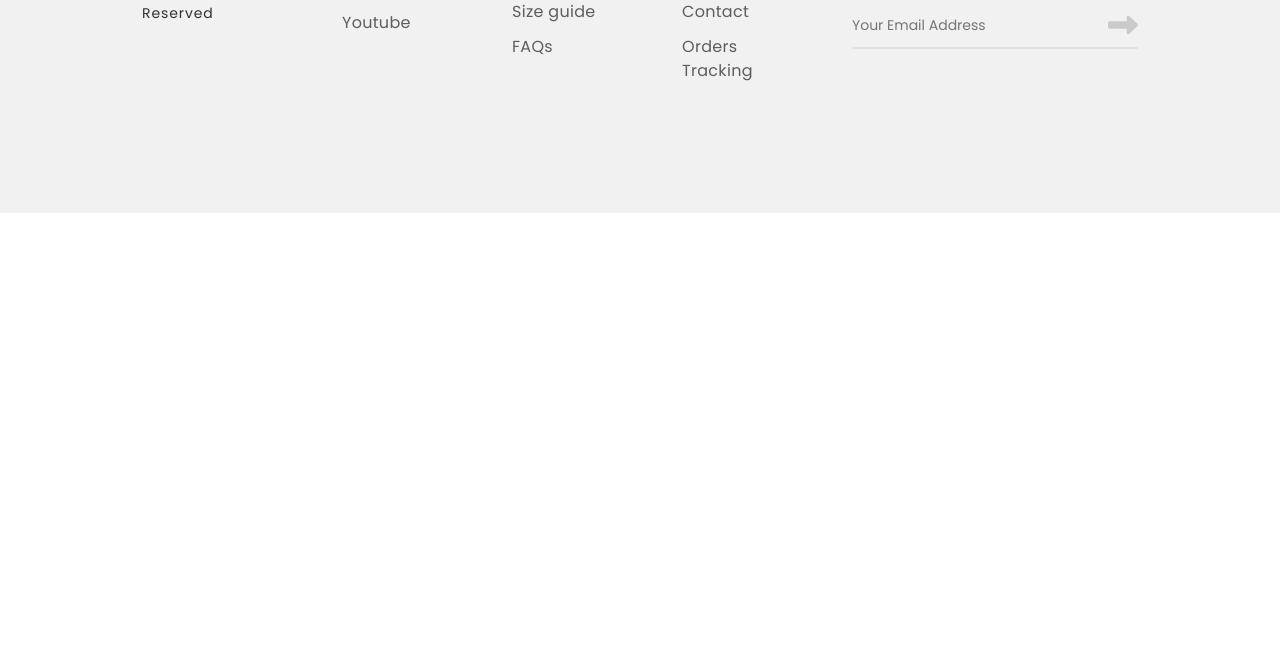
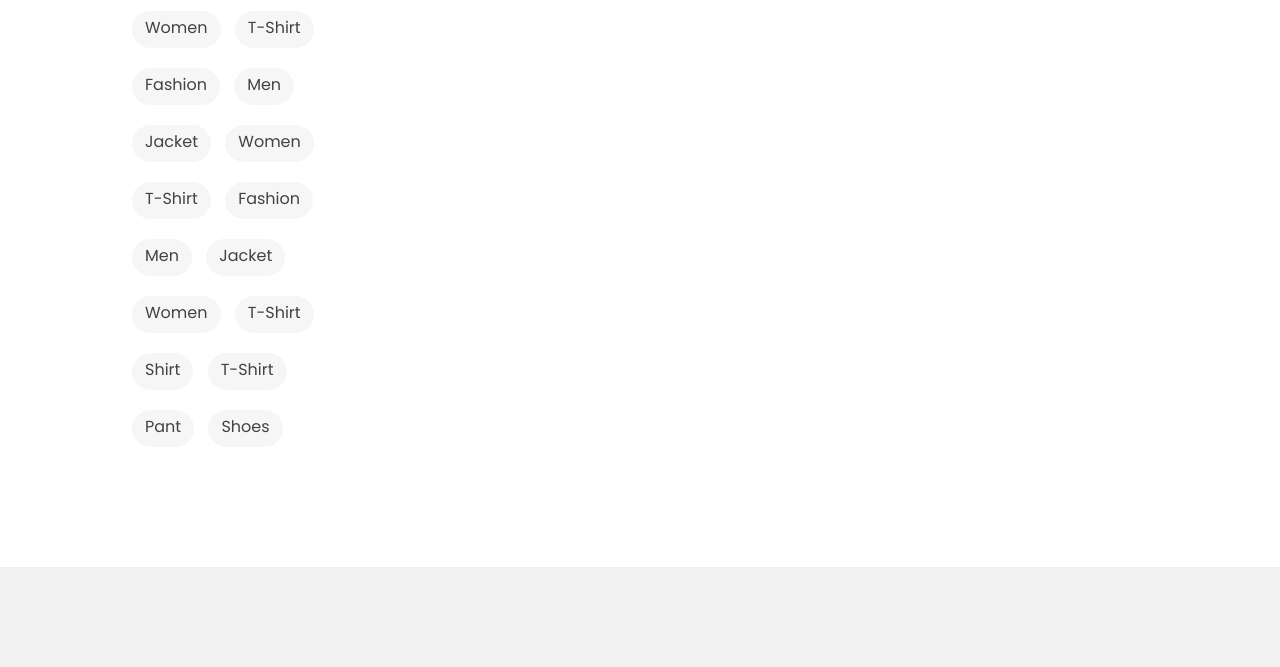
Before and after one commit to gm-nayeem/E-Commerce-Website, a website: page shop.html in a window 1280 px wide. Shown: the part 1890-2557 px from the top of the page. Before the commit the page ends 2103 px from the top, so only its background shows below. Drawn offline with nearby package versions, Linux system fonts and the light colour scheme; files whose address does not match are found by name.

Commit message:
add tags

```diff
--- a/scss/_shop.scss
+++ b/scss/_shop.scss
@@ -90,5 +90,37 @@
                 }
             }
         }
+
+        .sidebar-widget-tags {
+            margin-top: 30px;
+
+            ul {
+                margin: 0;
+                padding: 0;
+                list-style: outside none none;
+
+                li {
+                    display: inline-block;
+                    margin: 0 10px 20px 0;
+
+                    button {
+                        line-height: 1;
+                        display: inline-block;
+                        padding: 9px 13px 12px;
+                        text-transform: capitalize;
+                        color: #424242;
+                        border: none;
+                        border-radius: 50px;
+                        background: none;
+                        background-color: #f6f6f6;
+
+                        &:hover {
+                            color: #fff;
+                            background-color: #a749FF;
+                        }
+                    }
+                }
+            }
+        }
     }
 }
--- a/shop.html
+++ b/shop.html
@@ -190,7 +190,7 @@
         <!-- Sidebar Starts -->
         <div class="container">
             <div class="row">
-                <div class="col-lg-3 order-lg-1">
+                <div class="col-lg-3 col-md-4 order-lg-1">
                     <div class="sidebar-style">
                         <!-- search widget -->
                         <div class="sidebar-widget">
@@ -400,6 +400,87 @@
                             </div>
                         </div>
 
+                        <!-- tag widget -->
+                        <div class="sidebar-widget">
+                            <h4 class="pro-sidebar-title">Tags</h4>
+                            <div class="sidebar-widget-tags">
+                                <ul>
+                                    <li>
+                                        <button>fashion</button>
+                                    </li>
+                                    <li>
+                                        <button>men</button>
+                                    </li>
+                                    <li>
+                                        <button>jacket</button>
+                                    </li>
+                                    <li>
+                                        <button>women</button>
+                                    </li>
+                                    <li>
+                                        <button>shirt</button>
+                                    </li>
+                                    <li>
+                                        <button>t-shirt</button>
+                                    </li>
+                                    <li>
+                                        <button>pant</button>
+                                    </li>
+                                    <li>
+                                        <button>Shoes</button>
+                                    </li>
+                                    <li>
+                                        <button>women</button>
+                                    </li>
+                                    <li>
+                                        <button>t-shirt</button>
+                                    </li>
+                                    <li>
+                                        <button>fashion</button>
+                                    </li>
+                                    <li>
+                                        <button>men</button>
+                                    </li>
+                                    <li>
+                                        <button>jacket</button>
+                                    </li>
+                                    <li>
+                                        <button>women</button>
+                                    </li>
+                                    <li>
+                                        <button>t-shirt</button>
+                                    </li>
+                                    <li>
+                                        <button>fashion</button>
+                                    </li>
+                                    <li>
+                                        <button>men</button>
+                                    </li>
+                                    <li>
+                                        <button>jacket</button>
+                                    </li>
+                                    <li>
+                                        <button>women</button>
+                                    </li>
+                                    <li>
+                                        <button>t-shirt</button>
+                                    </li>
+                                    <li>
+                                        <button>shirt</button>
+                                    </li>
+                                    <li>
+                                        <button>t-shirt</button>
+                                    </li>
+                                    <li>
+                                        <button>pant</button>
+                                    </li>
+                                    <li>
+                                        <button>Shoes</button>
+                                    </li>
+                                </ul>
+                            </div>
+                        </div>
+
                     </div>
                 </div>
             </div>
```
Also changed, not shown: css/style.css, 1 other file.
